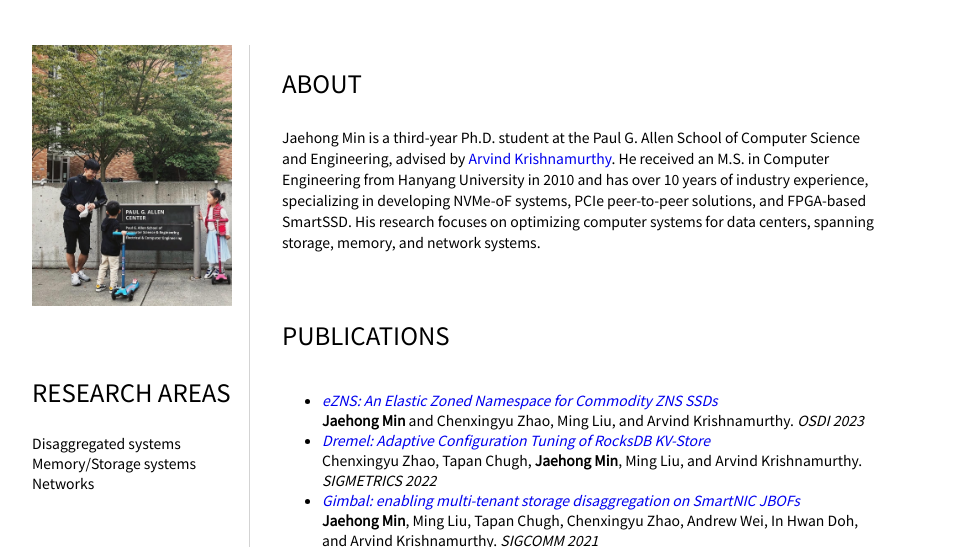
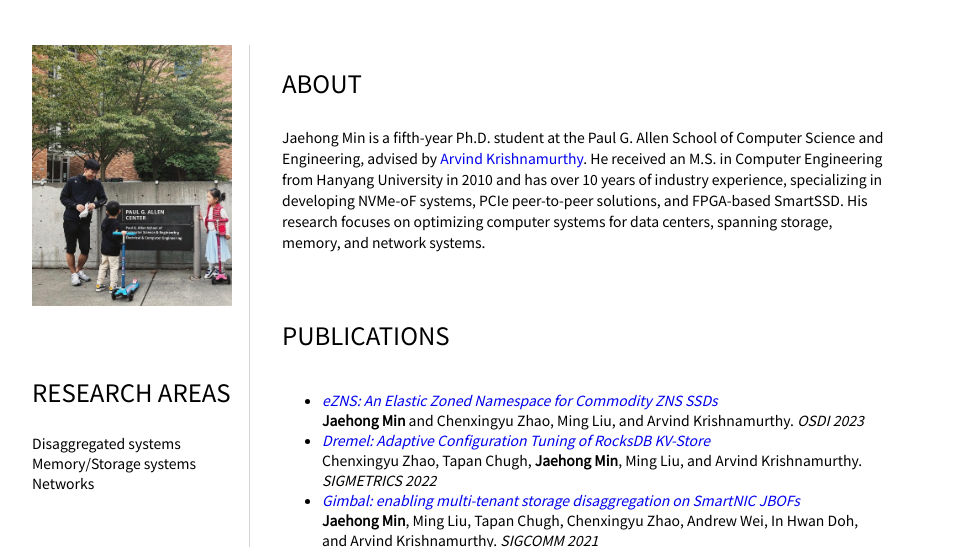
Before and after one commit to jaehongm/profile, a plain HTML site: page index.html in a window 1280 px wide. Shown: the part 180-727 px from the top of the page, without its empty margins (160-1119 px from the left). Drawn offline with Linux system fonts and the light colour scheme.

Commit message:
update years

```diff
--- a/index.html
+++ b/index.html
@@ -49,7 +49,7 @@
             <section>
                 <h2>ABOUT</h2>
                 <p>
-                    Jaehong Min is a third-year Ph.D. student at the Paul G. Allen School of Computer Science and Engineering,
+                    Jaehong Min is a fifth-year Ph.D. student at the Paul G. Allen School of Computer Science and Engineering,
                     advised by <a href="https://www.cs.washington.edu/people/faculty/arvind">Arvind Krishnamurthy</a>.
                     He received an M.S. in Computer Engineering from Hanyang University in 2010 and has over 10 years of industry
                     experience, specializing in developing NVMe-oF systems, PCIe peer-to-peer solutions, and FPGA-based SmartSSD.
```
